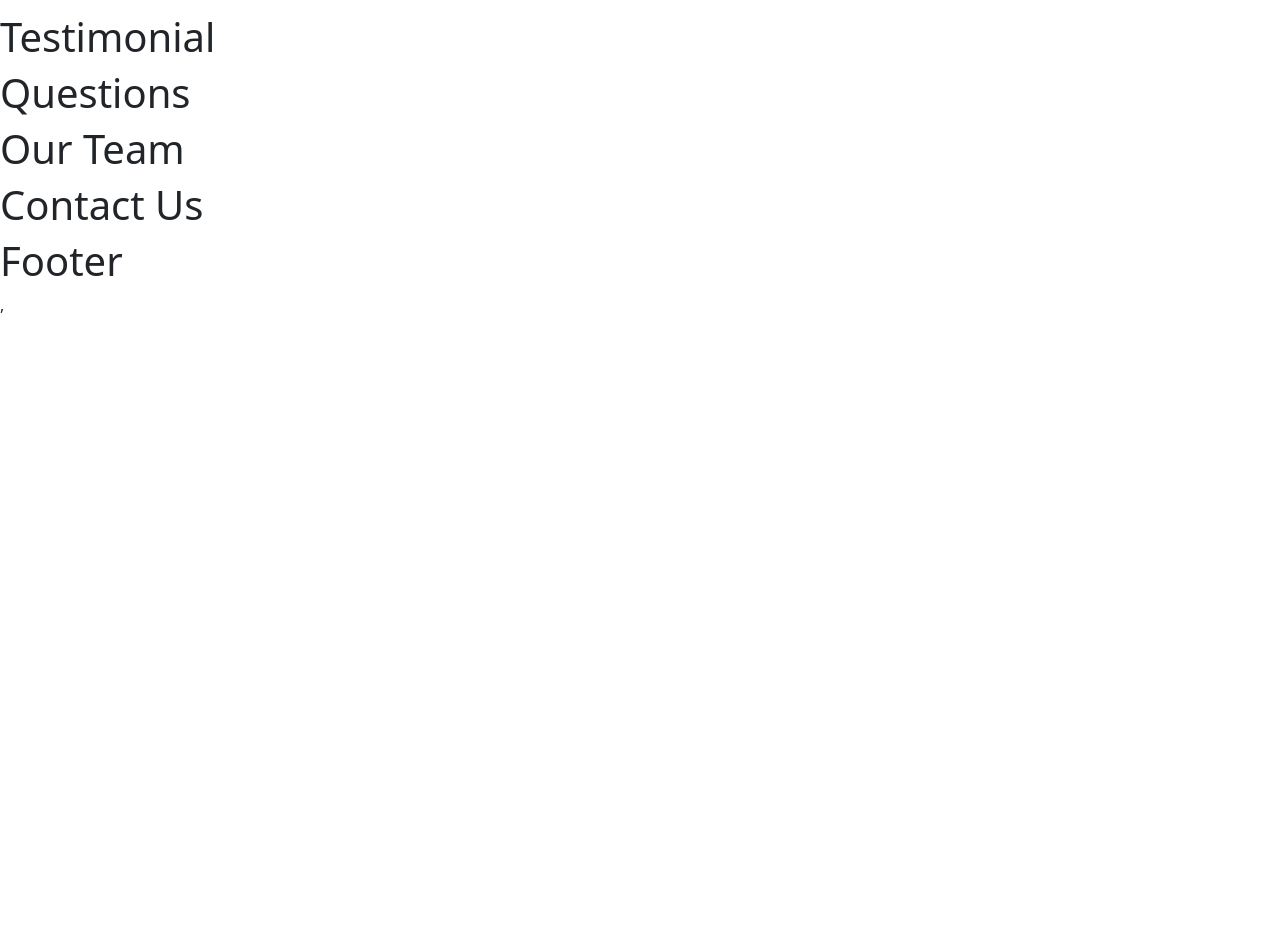
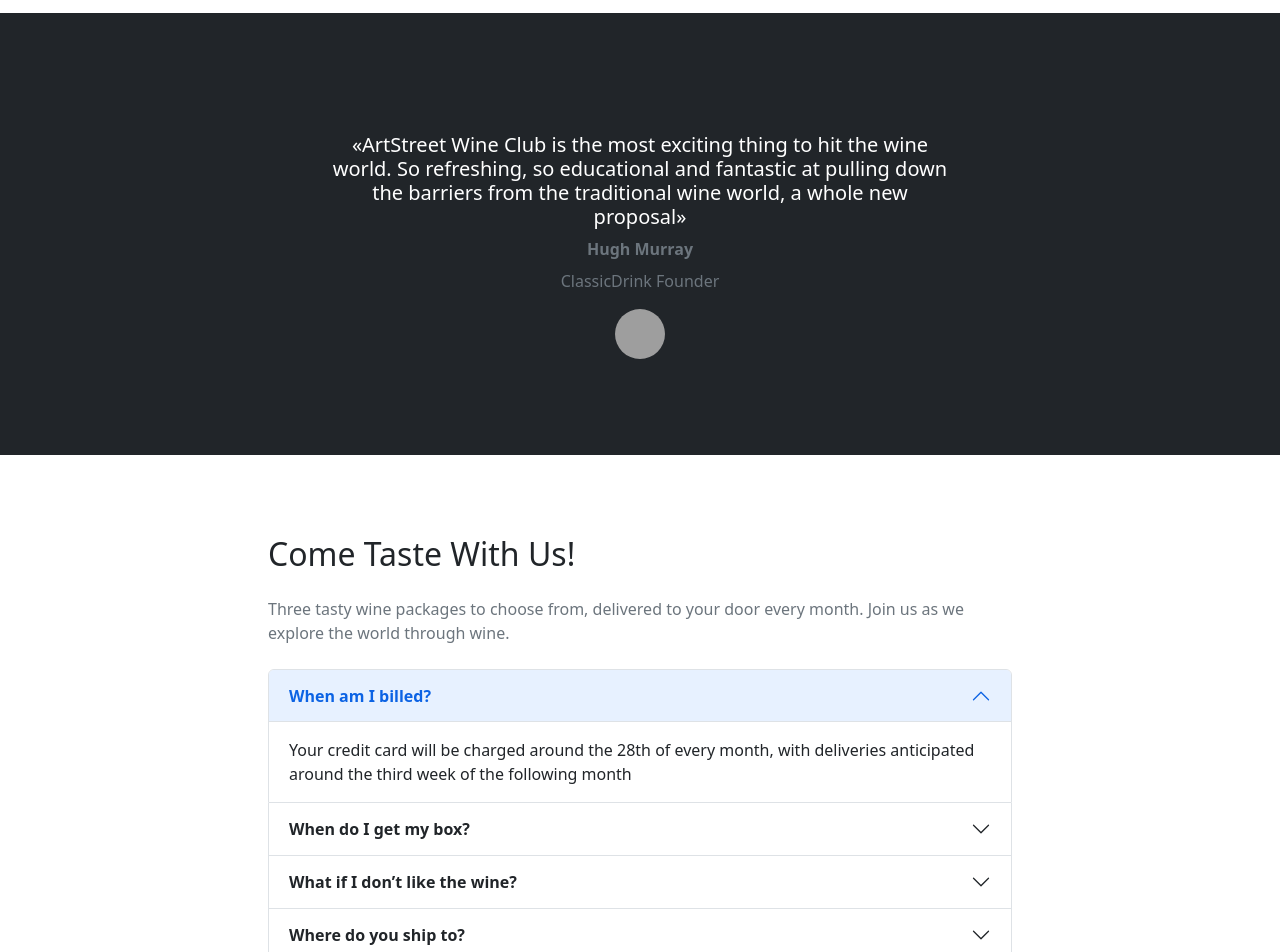
Before and after one commit to Matias-Rodriguez-UX/PF_StreetArt_Wine_Club_FrontEnd, a React (Create React App) app in the folder client/: page /home in a window 1280 px wide. Shown: the part 1480-2432 px from the top of the page. Before the commit the page ends 1797 px from the top, so only its background shows below. Built offline with nearby package versions, Linux system fonts and the light colour scheme; grey boxes are pictures that could not be loaded.

Commit message:
FAQS and testimonial finalizado

```diff
--- a/client/src/components/Home/FAQs/index.jsx
+++ b/client/src/components/Home/FAQs/index.jsx
@@ -1,9 +1,45 @@
 import React from "react";
+import Accordion from 'react-bootstrap/Accordion';
 
 export default function FAQs() {
     return (
         <>
-            <h1>Questions</h1>
+            <div className="container mt-4 mb-4">
+                <div className="py-5">
+                    <div className="col-lg-8 mx-auto">
+                        <h2 className="mt-2 mb-4">Come Taste With Us!</h2>
+                        <p className="text-muted mb-4 fw-regula"> Three tasty wine packages to choose from, delivered to your door every month. Join us as we explore the world through wine.</p>
+                        <Accordion defaultActiveKey="0" className="mt-4">
+                            <Accordion.Item eventKey="0">
+                                <Accordion.Header><strong>When am I billed?</strong></Accordion.Header>
+                                <Accordion.Body>
+                                    Your credit card will be charged around the 28th of every month, with deliveries anticipated around the third week of the following month
+                                </Accordion.Body>
+                            </Accordion.Item>
+                            <Accordion.Item eventKey="1">
+                                <Accordion.Header><strong>When do I get my box?</strong></Accordion.Header>
+                                <Accordion.Body>
+                                    The first month's shipment will arrive in the second half of the month after you sign up for example. If you signed up anytime in February, your first shipment would arrive in March.
+                                </Accordion.Body>
+                            </Accordion.Item>
+                            <Accordion.Item eventKey="2">
+                                <Accordion.Header><strong>What if I don’t like the wine?</strong></Accordion.Header>
+                                <Accordion.Body>
+                                    If you are unhappy with your wines, reach out to us to let us know why and we’ll make it right!
+                                </Accordion.Body>
+                            </Accordion.Item>
+                            <Accordion.Item eventKey="3">
+                                <Accordion.Header><strong>Where do you ship to?</strong></Accordion.Header>
+                                <Accordion.Body>
+                                    Currently, we are available exclusively in Argentina Our retail partnerships to all but the following Argentina State: Tierra del Fuego.
+                                </Accordion.Body>
+                            </Accordion.Item>
+                        </Accordion>
+                    </div>
+                </div>
+
+
+            </div>
         </>
     )
 }
--- a/client/src/components/Home/Testimonial/index.jsx
+++ b/client/src/components/Home/Testimonial/index.jsx
@@ -3,7 +3,16 @@
 export default function Testimonial() {
     return (
         <>
-            <h1>Testimonial</h1>
+            <div className="bg-dark text-secondary px-4 py-5 text-center">
+                <div className="py-5">
+                    <div className="col-lg-6 mx-auto">
+                        <h3 className="text-white fs-5 mt-4 mb-2">«ArtStreet Wine Club is the most exciting thing to hit the wine world. So refreshing, so educational and fantastic at pulling down the barriers from the traditional wine world, a whole new proposal»</h3>
+                        <p className="text-muted mb-2 fw-bold">Hugh Murray</p>
+                        <p className="fw-light">ClassicDrink Founder</p>
+                        <img src={'https://media.licdn.com/dms/image/C4E03AQHqNJ1PSqPNZA/profile-displayphoto-shrink_800_800/0/1629907804994?e=2147483647&v=beta&t=Cvcxqr4hU_qqwmc06ItJNzRcvR8iP_ndOrEfdr56Ivo'} alt="" className="rounded-circle" width={'50px'} height={'50px'} />
+                    </div>
+                </div>
+            </div>
         </>
     )
 }
```
